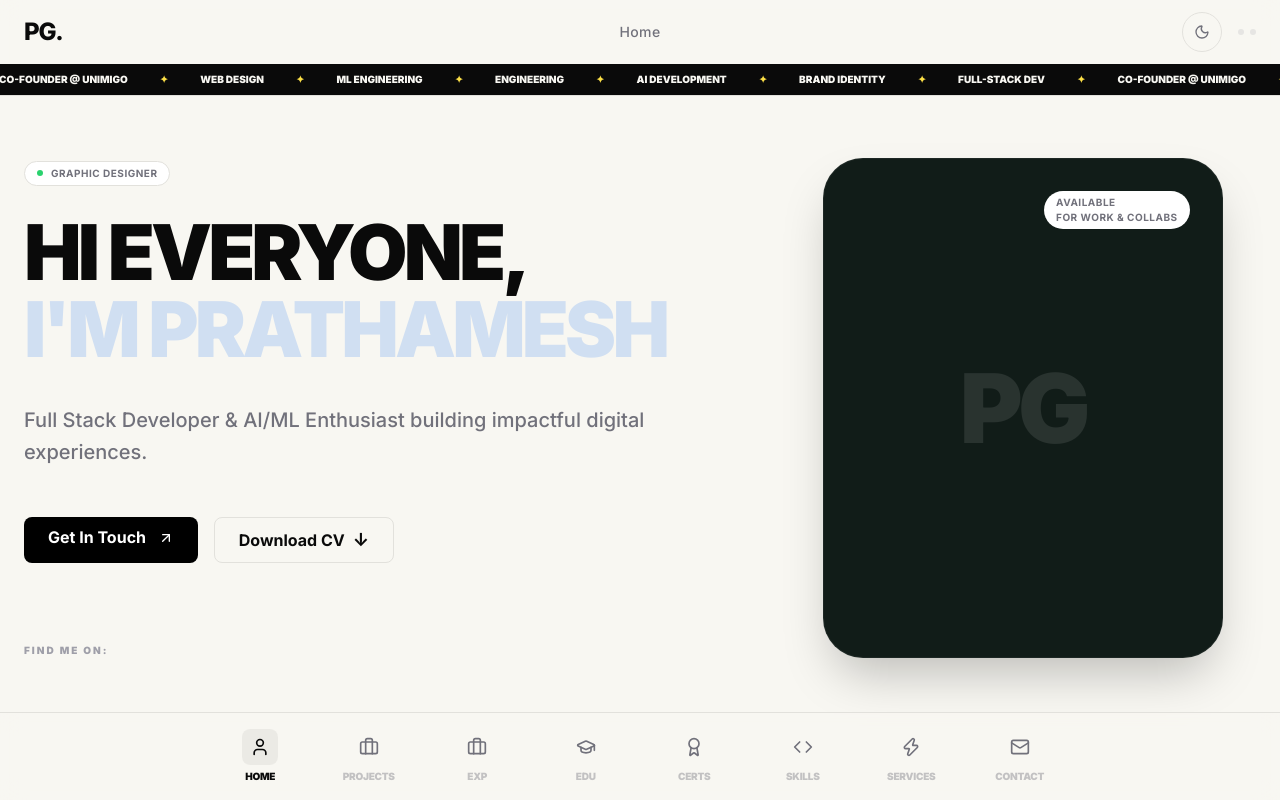
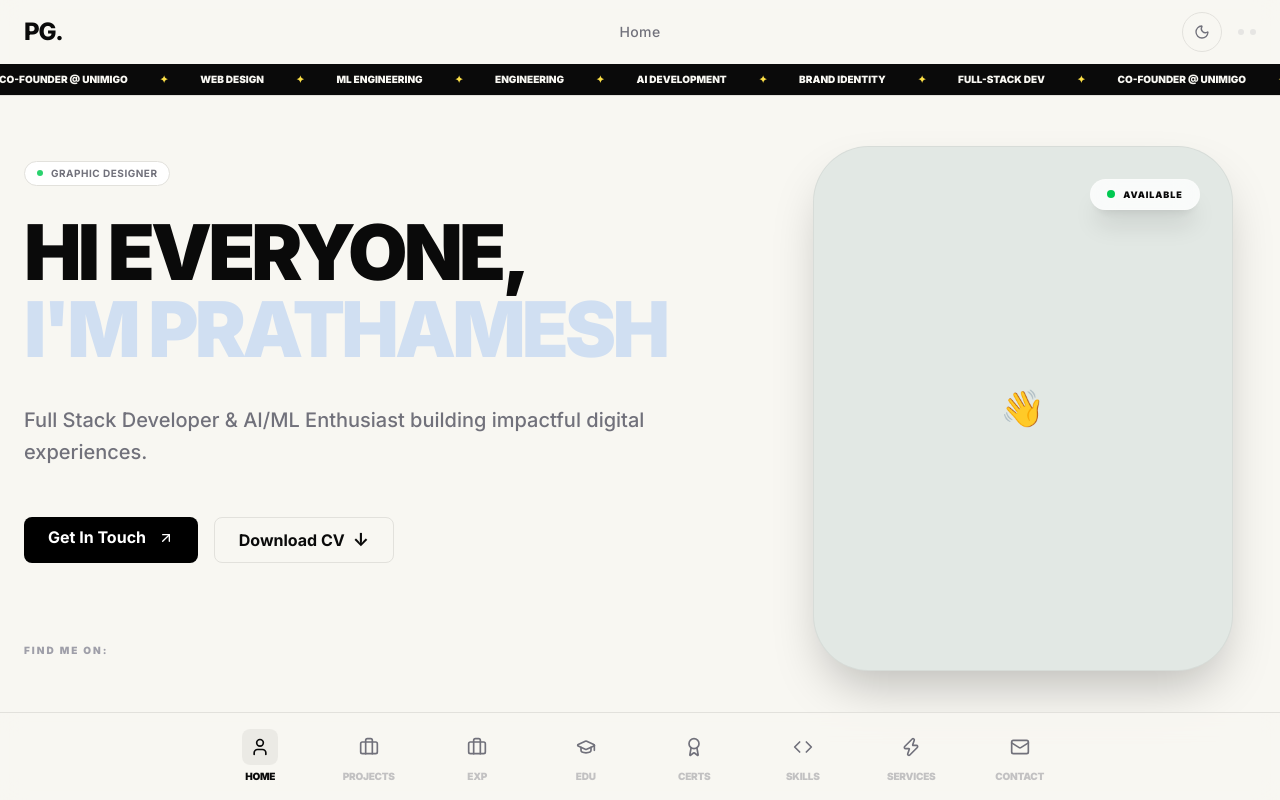
Before and after one commit to PrathameshGadewar/portfolio, a Next.js app: page / in a window 1280 px wide. Shown: the top 800 px of the page. Built offline with nearby package versions, Linux system fonts and the light colour scheme; no server answers; the database is empty; a web font is replaced by a local one.

Commit message:
feat: add theme-aware backgrounds for hero profile image

```diff
--- a/src/app/(public)/page.tsx
+++ b/src/app/(public)/page.tsx
@@ -133,29 +133,30 @@ export default function HomePage() {
         {/* Right Column: Profile Image Card */}
         <div className="lg:col-span-5 relative hidden lg:block h-full min-h-[500px]">
            <div className="absolute inset-0 flex items-center justify-center">
-              <div className="relative w-full max-w-[400px] aspect-[4/5]">
-                 <div className="relative w-full h-full bg-[#111c18] overflow-hidden rounded-[2.5rem] shadow-2xl transition-transform hover:scale-[1.02] z-10 border border-white/5">
+              <div className="relative w-full max-w-[420px] aspect-[4/5]">
+                 <div className="relative w-full h-full bg-[#E2E8E4] dark:bg-[#0F1614] overflow-hidden rounded-[3.5rem] shadow-2xl transition-transform hover:scale-[1.01] z-10 border border-black/5 dark:border-white/5">
                     {profileImage ? (
                       <Image
                         src={profileImage}
                         alt={name}
                         fill
-                        className="object-cover opacity-90"
+                        className="object-contain p-4 transition-transform duration-500 scale-[1.1] hover:scale-[1.15]"
                         priority
                       />
                     ) : (
-                      <div className="w-full h-full flex items-center justify-center text-8xl font-black text-white/10 uppercase tracking-tighter">PG</div>
+                      <div className="w-full h-full flex items-center justify-center text-4xl">👋</div>
                     )}
 
-                    {/* Overlay badge */}
-                    <div className="absolute top-8 right-8 art-badge bg-white/10 backdrop-blur-md border-white/20 text-white border-none py-2 px-6">
-                        Available<br/>for work & collabs
+                    {/* Decorative Floating Status */}
+                    <div className="absolute top-8 right-8 bg-white/80 dark:bg-black/40 backdrop-blur-md px-4 py-2 rounded-2xl border border-white/20 shadow-xl z-20">
+                       <div className="text-[9px] font-black uppercase tracking-widest text-foreground flex items-center gap-2">
+                          <span className="w-2 h-2 bg-green-500 rounded-full animate-pulse" /> Available
+                       </div>
                     </div>
                  </div>
 
-                 {/* Decorative background blobs */}
-                 <div className="absolute -bottom-10 -right-10 w-64 h-64 bg-art-blue/30 dark:bg-blue-600/20 blur-3xl -z-10 rounded-full" />
-                 <div className="absolute -top-10 -left-10 w-48 h-48 bg-art-yellow/20 blur-3xl -z-10 rounded-full" />
+                 {/* Background accent */}
+                 <div className="absolute -top-6 -right-6 w-full h-full border-2 border-art-yellow rounded-[4rem] -z-10 opacity-20" />
               </div>
            </div>
         </div>
```
